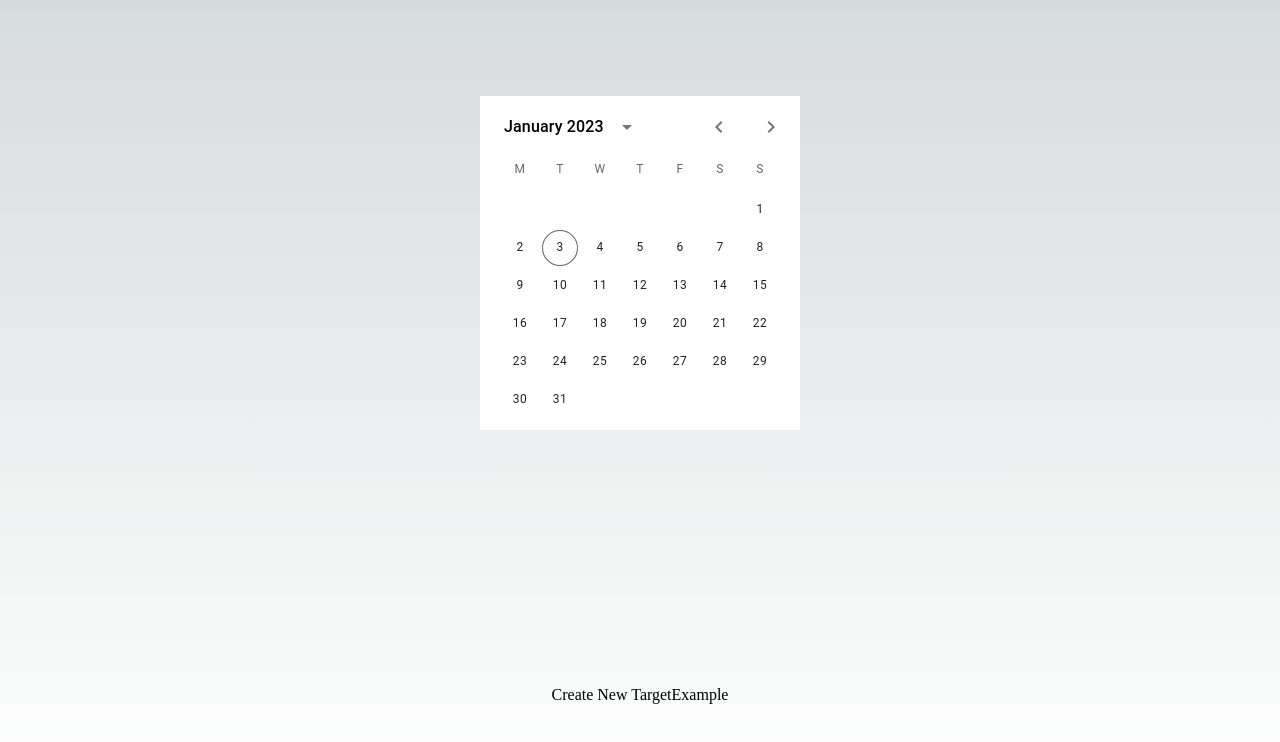
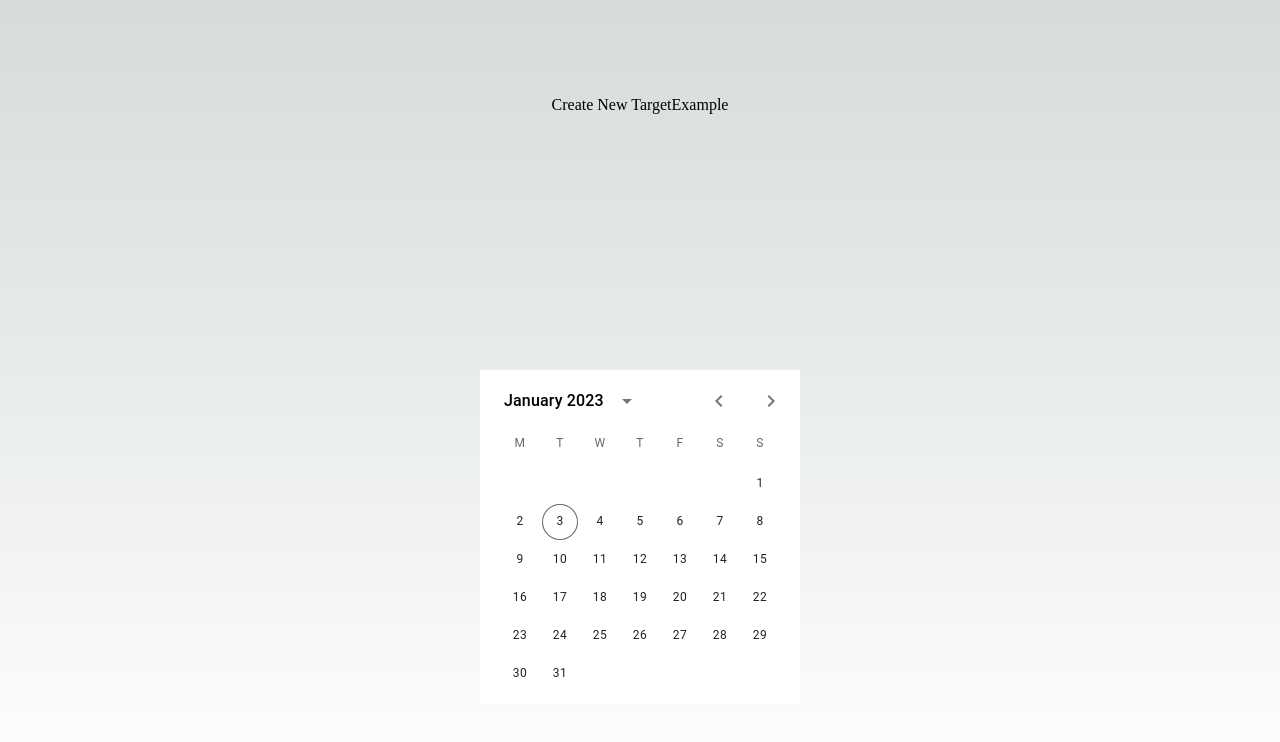
Before and after one commit to Diralf/reach-quantity, a Next.js app: page / in a window 1280 px wide. Shown: the top 742 px of the page. Built offline with nearby package versions, Linux system fonts and the light colour scheme.

Commit message:
added layout

```diff
--- /dev/null
+++ b/components/Layout/Layout.tsx
@@ -0,0 +1,24 @@
+import Head from 'next/head';
+import Link from 'next/link';
+import React from 'react';
+import styles from '../../styles/Home.module.css';
+
+const Layout: React.FC<React.PropsWithChildren> = ({ children }) => (
+  <>
+    <Head>
+      <title>Create Next App</title>
+      <meta name="description" content="Generated by create next app"/>
+      <meta name="viewport" content="width=device-width, initial-scale=1"/>
+      <link rel="icon" href="/favicon.ico"/>
+    </Head>
+    <main className={styles.main}>
+      <nav>
+        <Link href="/create">Create New Target</Link>
+        <Link href="/example">Example</Link>
+      </nav>
+      {children}
+    </main>
+  </>
+);
+
+export default Layout;
--- a/pages/create/index.tsx
+++ b/pages/create/index.tsx
@@ -1,11 +1,12 @@
 import { TextField } from '@mui/material';
 import React from 'react';
+import Layout from '../../components/Layout/Layout';
 
 const CreateTarget: React.FC = () => (
-  <>
+  <Layout>
     <h1>Create New Target</h1>
     <TextField label="Target"/>
-  </>
+  </Layout>
 );
 
 export default CreateTarget;
--- a/pages/index.tsx
+++ b/pages/index.tsx
@@ -1,23 +1,11 @@
-import Link from 'next/link';
 import React from 'react';
-import Head from 'next/head';
-import styles from '../styles/Home.module.css';
+import Layout from '../components/Layout/Layout';
 import BasicDatePicker from '../components/BasicDatePicker';
 
-const Home = () =>
-  <>
-    <Head>
-      <title>Create Next App</title>
-      <meta name="description" content="Generated by create next app"/>
-      <meta name="viewport" content="width=device-width, initial-scale=1"/>
-      <link rel="icon" href="/favicon.ico"/>
-    </Head>
-    <main className={styles.main}>
-      <BasicDatePicker/>
-      <nav>
-        <Link href="/create">Create New Target</Link>
-        <Link href="/example">Example</Link>
-      </nav>
-    </main>
-  </>;
+const Home = () => (
+  <Layout>
+    <BasicDatePicker/>
+  </Layout>
+);
+
 export default Home;
```
Also changed, not shown: pages/example/index.tsx (+5 -3 lines).
